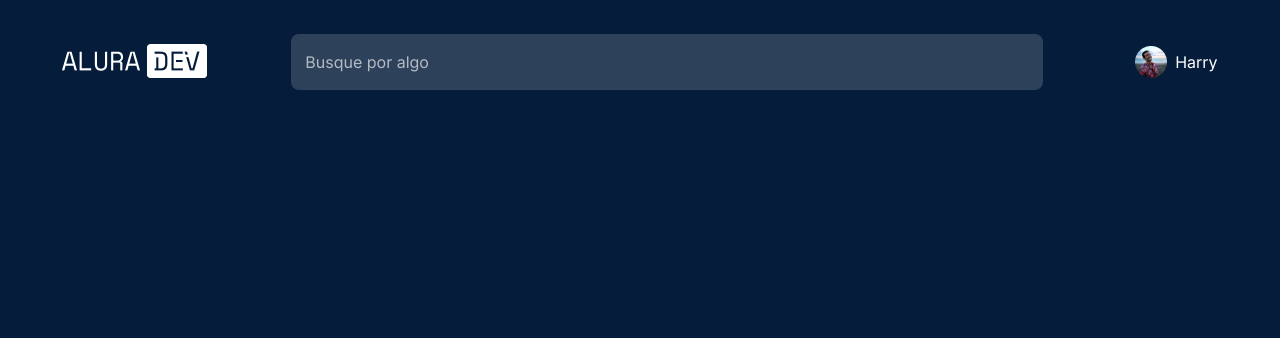
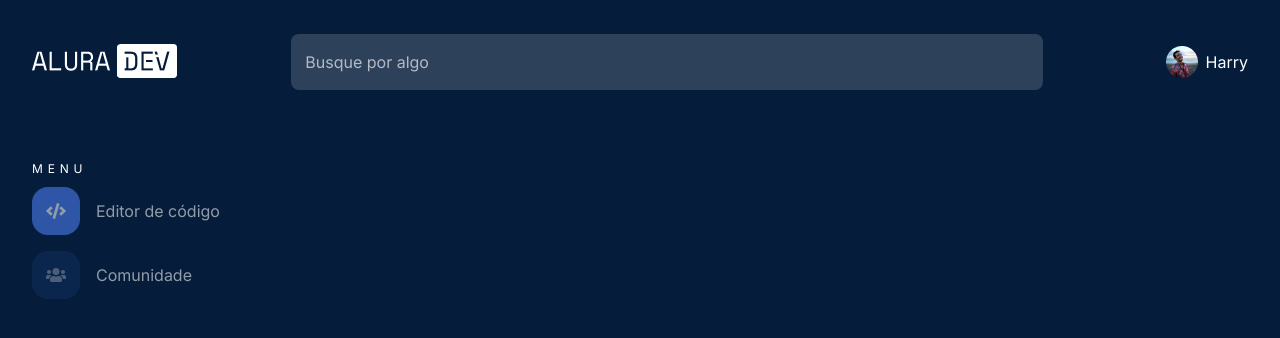
Before and after one commit to dvcandido/alura-dev, a plain HTML site: page src/index.html in a window 1280 px wide. Drawn offline with Linux system fonts and the light colour scheme.

Commit message:
Add Menu

```diff
--- a/src/assets/css/style.css
+++ b/src/assets/css/style.css
@@ -15,6 +15,8 @@ body {
 
 header {
     padding: 32px;
+    width: 95%;
+    margin: 0 auto;
 }
 
 input {
@@ -28,8 +30,6 @@ input {
 }
 
 .container {
-    width: 95%;
-    margin: 0 auto;
     display: flex;
     justify-content:space-between;
     align-items: center;
@@ -56,3 +56,36 @@ input {
 .img-author {
     margin: 0 8px ;
 }
+
+main {
+    padding: 32px;
+}
+
+.menu-titulo {
+    text-transform: uppercase;
+    letter-spacing: 0.4em;
+    font-size: 12px;
+    line-height: 18px;
+}
+
+.menu-lista {
+    display: flex;
+    flex-direction: column;
+}
+
+.menu-item a{
+    display: flex;
+    align-items: center;
+    color: #FFFFFF;
+    font-family: Inter;
+    opacity: 56%;
+    font-size: 16px;
+    line-height: 24px;
+    font-weight: 400;
+    text-decoration: none;
+}
+
+.menu-item img {
+    margin: 8px 16px;
+    margin-left: 0;
+}
--- a/src/index.html
+++ b/src/index.html
@@ -1,5 +1,6 @@
 <!DOCTYPE html>
 <html lang="en">
+
 <head>
     <meta charset="UTF-8">
     <meta http-equiv="X-UA-Compatible" content="IE=edge">
@@ -8,8 +9,9 @@
     <link href="https://fonts.googleapis.com/css2?family=Inter:wght@400;700&display=swap" rel="stylesheet">
     <link rel="stylesheet" href="./assets/css/reset.css">
     <link rel="stylesheet" href="./assets/css/style.css">
-    <title>Alura-DEV</title>
+    <title>Alura DEV</title>
 </head>
+
 <body>
     <header>
         <div class="container">
@@ -22,7 +24,17 @@
         </div>
     </header>
     <main>
-
+        <nav>
+            <span class="menu-titulo">Menu</span>
+            <ul class="menu-lista">
+                <li class="menu-item">
+                    <a href="#"><img src="./assets/img/menu-editor.png" alt="">Editor de código</a>
+                </li>
+                <li class="menu-item">
+                    <a href="#"><img src="./assets/img/menu-comunidade.png" alt="">Comunidade</a>
+                </li>
+            </ul>
+        </nav>
     </main>
 </body>
 </html>
```
Also changed, not shown: src/assets/img/menu-comunidade.png (added), src/assets/img/menu-editor.png (added).
